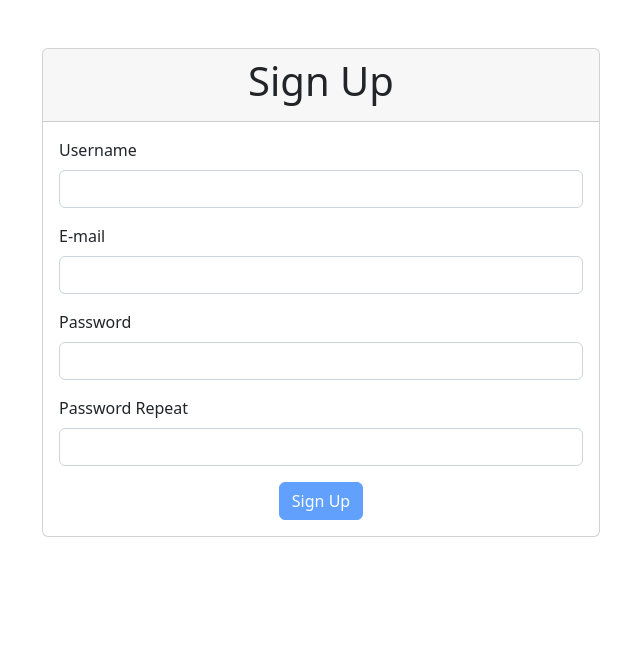
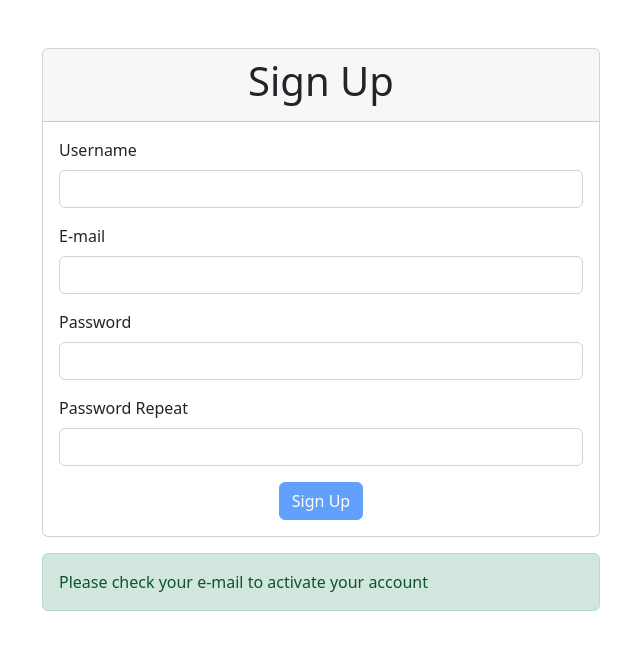
Before and after one commit to eagle-tex/react-with-tdd, a React (Create React App) app: page / in a window 1280 px wide. Shown: the top 650 px of the page, without its empty margins (319-959 px from the left). Built offline with nearby package versions, Linux system fonts and the light colour scheme.

Commit message:
feat: pass #14 -> add a div w/ classes containing the text

```diff
--- a/src/pages/SignUpPage.jsx
+++ b/src/pages/SignUpPage.jsx
@@ -98,6 +98,10 @@ class SignUpPage extends Component {
             </div>
           </div>
         </form>
+
+        <div className="alert alert-success mt-3">
+          Please check your e-mail to activate your account
+        </div>
       </div>
     );
   }
```
